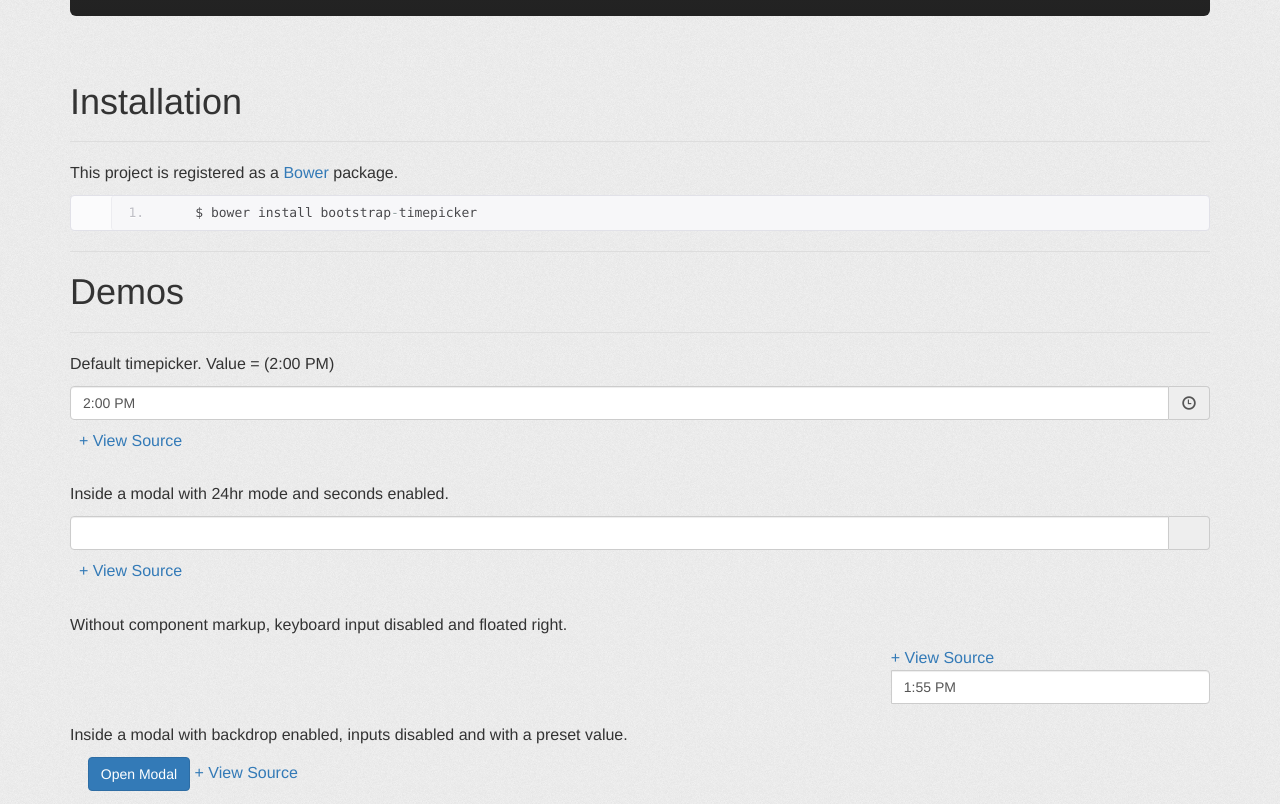
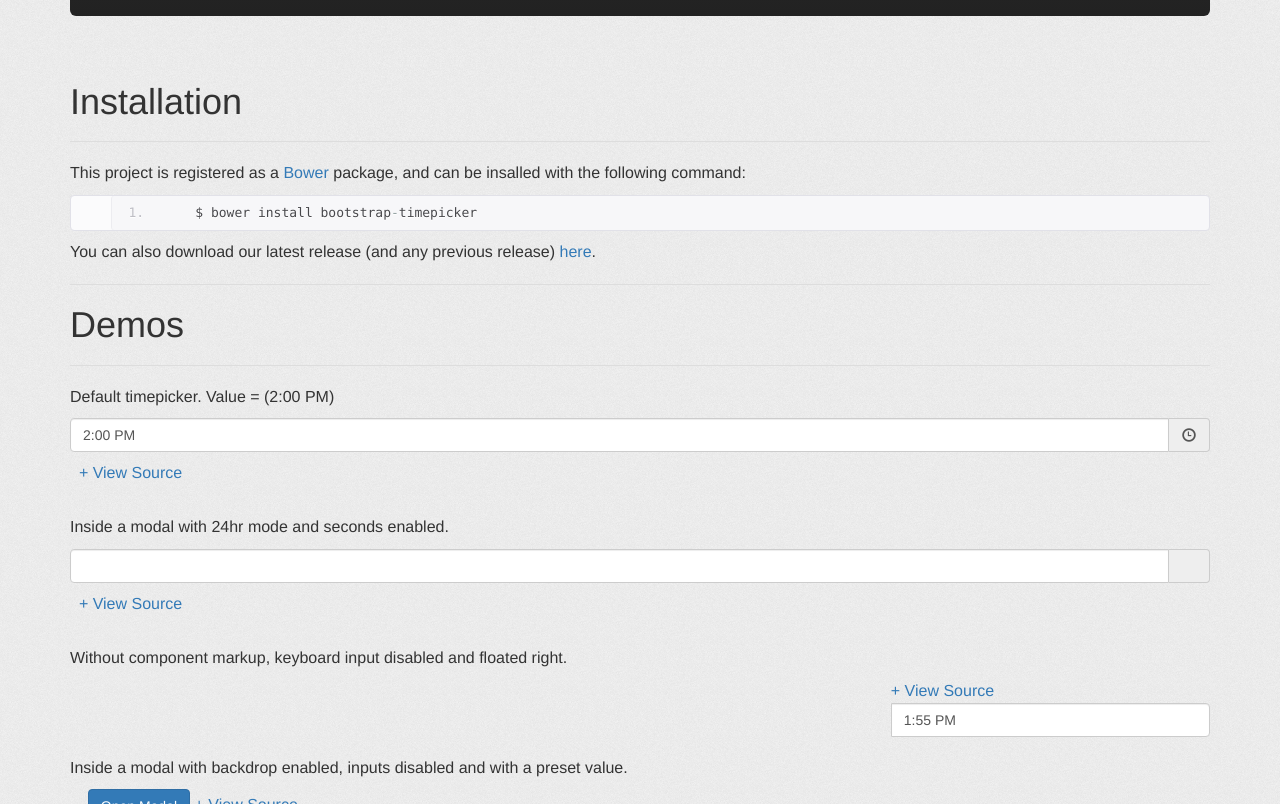
Before and after one commit to jdewit/bootstrap-timepicker, a Jekyll site: the page built from index.html, in a window 1280 px wide and 900 px high, scrolled down 638 px, cut to the strip 96-900 px from the top of the window. Built offline with Jekyll 4.4.1, drawn with Linux system fonts in a browser that asks for light colours; nearby versions of some CDN libraries.

Commit message:
Resolves #283 Updating README and Github pages with information about installation for production usage

```diff
--- a/index.html
+++ b/index.html
@@ -35,10 +35,14 @@ title: Timepicker for Twitter Bootstrap
     <h1>Installation</h1>
     <hr>
     <div>
-        <p>This project is registered as a <a href="http://bower.io">Bower</a> package.</p>
+        <p>This project is registered as a <a href="http://bower.io">Bower</a> package, and can be insalled with the following command:</p>
 <pre class="prettyprint linenums">
     $ bower install bootstrap-timepicker
 </pre>
+        <p>
+            You can also download our latest release (and any previous release)
+            <a href="https://github.com/jdewit/bootstrap-timepicker/releases">here</a>.
+        </p>
     </div>
     <hr>
     <h1>Demos</h1>
```
Also changed, not shown: README.md.
